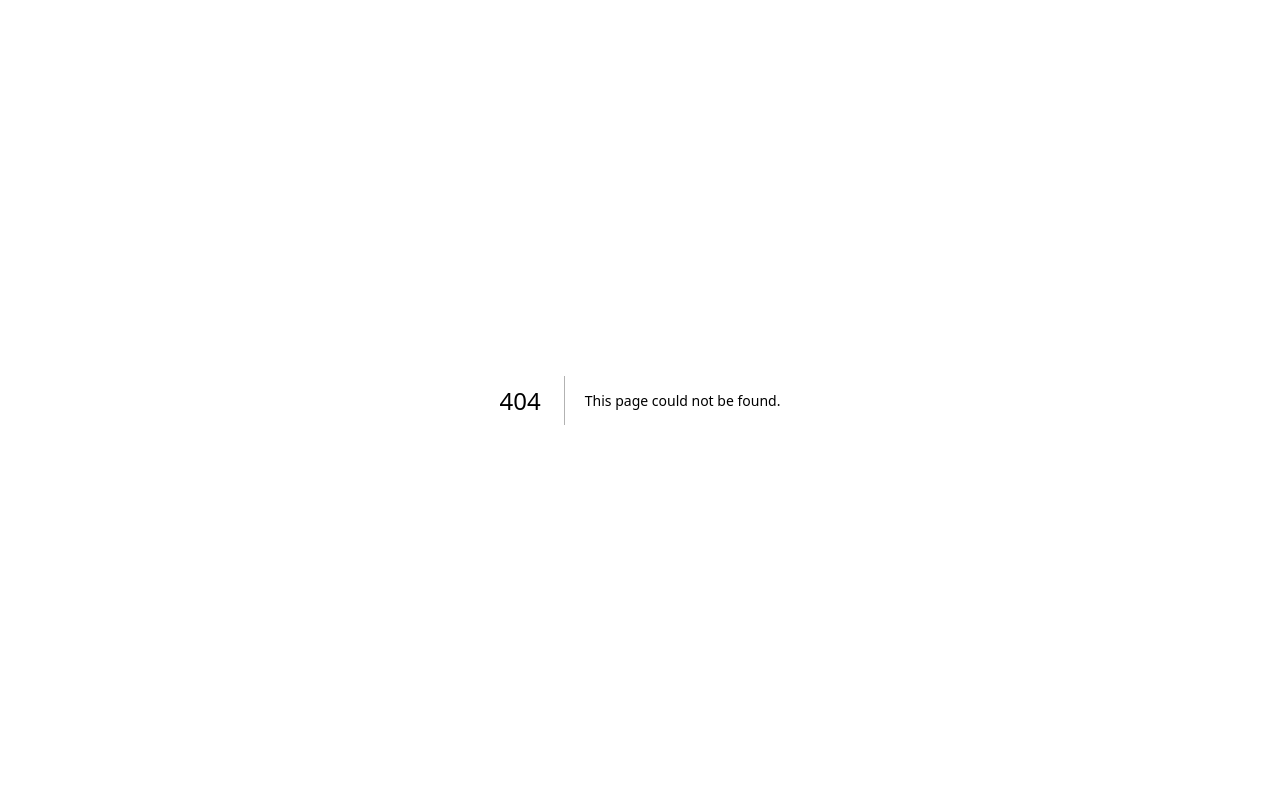
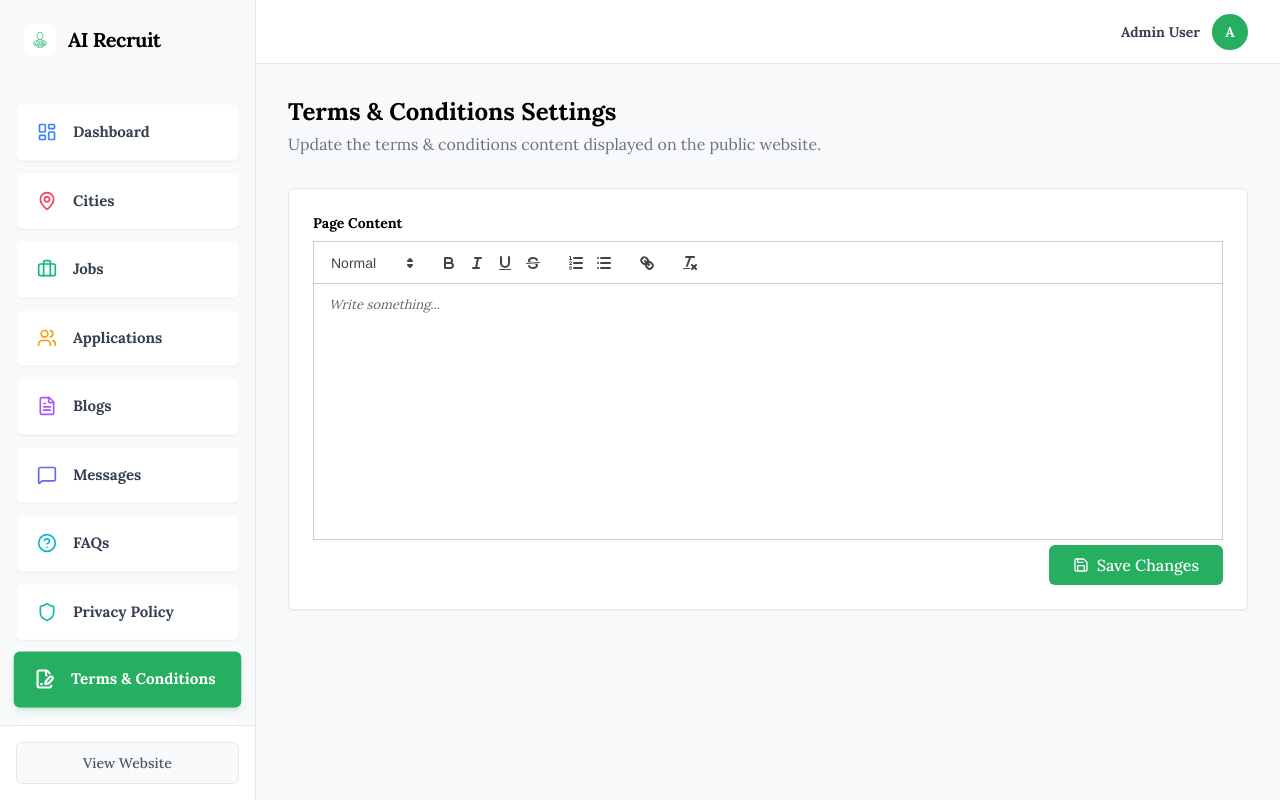
Before and after one commit to Iqbalhossen07/ai-recruitment, a Next.js app: page /system-hq/terms-conditions in a window 1280 px wide. Before the commit this address had no page. Built offline with nearby package versions, Linux system fonts and the light colour scheme; no server answers; the database is empty.

Commit message:
feat: added dynamic privacy policy, terms and conditions pages with db tables, admin editors, and fixed footer contact info and header login link

```diff
--- /dev/null
+++ b/src/app/actions/legal.ts
@@ -0,0 +1,46 @@
+"use server";
+
+import prisma from "@/lib/prisma";
+import { revalidatePath } from "next/cache";
+
+export async function getPrivacyPolicy() {
+  const policy = await prisma.privacyPolicy.findFirst();
+  return policy?.content || "<p>No Privacy Policy has been set yet.</p>";
+}
+
+export async function getTermsAndConditions() {
+  const terms = await prisma.termsAndConditions.findFirst();
+  return terms?.content || "<p>No Terms & Conditions have been set yet.</p>";
+}
+
+export async function savePrivacyPolicy(content: string) {
+  const policy = await prisma.privacyPolicy.findFirst();
+  if (policy) {
+    await prisma.privacyPolicy.update({
+      where: { id: policy.id },
+      data: { content }
+    });
+  } else {
+    await prisma.privacyPolicy.create({
+      data: { content }
+    });
+  }
+  revalidatePath("/privacy-policy");
+  return { success: true };
+}
+
+export async function saveTermsAndConditions(content: string) {
+  const terms = await prisma.termsAndConditions.findFirst();
+  if (terms) {
+    await prisma.termsAndConditions.update({
+      where: { id: terms.id },
+      data: { content }
+    });
+  } else {
+    await prisma.termsAndConditions.create({
+      data: { content }
+    });
+  }
+  revalidatePath("/terms-conditions");
+  return { success: true };
+}
--- /dev/null
+++ b/src/app/actions/siteSettings.ts
@@ -0,0 +1,27 @@
+"use server";
+
+import prisma from "@/lib/prisma";
+
+export async function getContactInfo() {
+  const settings = await prisma.siteSetting.findMany({
+    where: {
+      key: {
+        in: ["contact_email", "contact_phone", "contact_address"]
+      }
+    }
+  });
+
+  const info = {
+    email: "support@airecruit.co.uk",
+    phone: "+44 20 7946 0958",
+    address: "London, United Kingdom"
+  };
+
+  settings.forEach(s => {
+    if (s.key === "contact_email") info.email = s.value;
+    if (s.key === "contact_phone") info.phone = s.value;
+    if (s.key === "contact_address") info.address = s.value;
+  });
+
+  return info;
+}
--- /dev/null
+++ b/src/app/privacy-policy/page.tsx
@@ -0,0 +1,18 @@
+import { getPrivacyPolicy } from "@/app/actions/legal";
+import BreadcrumbBanner from "@/components/layout/BreadcrumbBanner";
+
+export default async function PrivacyPolicyPage() {
+  const content = await getPrivacyPolicy();
+
+  return (
+    <div className="flex flex-col min-h-screen">
+      <BreadcrumbBanner
+        title="Privacy Policy"
+        paths={[{ name: "Privacy Policy", url: "/privacy-policy" }]}
+      />
+      <div className="max-w-4xl mx-auto px-4 sm:px-6 lg:px-8 py-12 w-full">
+        <div className="bg-white border border-gray-200 rounded-md shadow-sm p-8 prose prose-blue max-w-none text-gray-700" dangerouslySetInnerHTML={{ __html: content }} />
+      </div>
+    </div>
+  );
+}
--- /dev/null
+++ b/src/app/system-hq/(admin)/privacy-policy/page.tsx
@@ -0,0 +1,17 @@
+import { getPrivacyPolicy } from "@/app/actions/legal";
+import LegalForm from "@/components/admin/LegalForm";
+
+export default async function AdminPrivacyPolicyPage() {
+  const content = await getPrivacyPolicy();
+
+  return (
+    <div className="max-w-5xl">
+      <div className="mb-8">
+        <h1 className="text-2xl font-bold text-black">Privacy Policy Settings</h1>
+        <p className="text-gray-500 mt-1">Update the privacy policy content displayed on the public website.</p>
+      </div>
+
+      <LegalForm type="privacy" initialContent={content === "<p>No Privacy Policy has been set yet.</p>" ? "" : content} />
+    </div>
+  );
+}
--- /dev/null
+++ b/src/app/system-hq/(admin)/terms-conditions/page.tsx
@@ -0,0 +1,17 @@
+import { getTermsAndConditions } from "@/app/actions/legal";
+import LegalForm from "@/components/admin/LegalForm";
+
+export default async function AdminTermsConditionsPage() {
+  const content = await getTermsAndConditions();
+
+  return (
+    <div className="max-w-5xl">
+      <div className="mb-8">
+        <h1 className="text-2xl font-bold text-black">Terms & Conditions Settings</h1>
+        <p className="text-gray-500 mt-1">Update the terms & conditions content displayed on the public website.</p>
+      </div>
+
+      <LegalForm type="terms" initialContent={content === "<p>No Terms & Conditions have been set yet.</p>" ? "" : content} />
+    </div>
+  );
+}
--- /dev/null
+++ b/src/app/terms-conditions/page.tsx
@@ -0,0 +1,18 @@
+import { getTermsAndConditions } from "@/app/actions/legal";
+import BreadcrumbBanner from "@/components/layout/BreadcrumbBanner";
+
+export default async function TermsConditionsPage() {
+  const content = await getTermsAndConditions();
+
+  return (
+    <div className="flex flex-col min-h-screen">
+      <BreadcrumbBanner
+        title="Terms & Conditions"
+        paths={[{ name: "Terms & Conditions", url: "/terms-conditions" }]}
+      />
+      <div className="max-w-4xl mx-auto px-4 sm:px-6 lg:px-8 py-12 w-full">
+        <div className="bg-white border border-gray-200 rounded-md shadow-sm p-8 prose prose-blue max-w-none text-gray-700" dangerouslySetInnerHTML={{ __html: content }} />
+      </div>
+    </div>
+  );
+}
--- a/src/components/admin/AdminSidebar.tsx
+++ b/src/components/admin/AdminSidebar.tsx
@@ -11,7 +11,9 @@ import {
   HelpCircle,
   Settings,
   MapPin,
-  Globe
+  Globe,
+  Shield,
+  FileSignature
 } from "lucide-react";
 import Image from "next/image";
 
@@ -26,6 +28,8 @@ export default function AdminSidebar() {
     { name: "Blogs", href: "/system-hq/blogs", icon: FileText, colorClass: "text-purple-500", bgClass: "bg-purple-50", hoverClass: "hover:bg-purple-50" },
     { name: "Messages", href: "/system-hq/messages", icon: MessageSquare, colorClass: "text-indigo-500", bgClass: "bg-indigo-50", hoverClass: "hover:bg-indigo-50" },
     { name: "FAQs", href: "/system-hq/faqs", icon: HelpCircle, colorClass: "text-cyan-500", bgClass: "bg-cyan-50", hoverClass: "hover:bg-cyan-50" },
+    { name: "Privacy Policy", href: "/system-hq/privacy-policy", icon: Shield, colorClass: "text-teal-500", bgClass: "bg-teal-50", hoverClass: "hover:bg-teal-50" },
+    { name: "Terms & Conditions", href: "/system-hq/terms-conditions", icon: FileSignature, colorClass: "text-orange-500", bgClass: "bg-orange-50", hoverClass: "hover:bg-orange-50" },
     { name: "Site Settings", href: "/system-hq/site-settings", icon: Globe, colorClass: "text-fuchsia-500", bgClass: "bg-fuchsia-50", hoverClass: "hover:bg-fuchsia-50" },
     { name: "Profile Settings", href: "/system-hq/settings", icon: Settings, colorClass: "text-slate-500", bgClass: "bg-slate-50", hoverClass: "hover:bg-slate-50" },
   ];
--- /dev/null
+++ b/src/components/admin/LegalForm.tsx
@@ -0,0 +1,69 @@
+"use client";
+
+import { useState } from "react";
+import RichTextEditor from "@/components/admin/RichTextEditor";
+import { savePrivacyPolicy, saveTermsAndConditions } from "@/app/actions/legal";
+import Swal from "sweetalert2";
+import { Save } from "lucide-react";
+
+interface LegalFormProps {
+  type: "privacy" | "terms";
+  initialContent: string;
+}
+
+export default function LegalForm({ type, initialContent }: LegalFormProps) {
+  const [content, setContent] = useState(initialContent);
+  const [isSaving, setIsSaving] = useState(false);
+
+  const handleSave = async () => {
+    setIsSaving(true);
+    try {
+      if (type === "privacy") {
+        await savePrivacyPolicy(content);
+      } else {
+        await saveTermsAndConditions(content);
+      }
+
+      Swal.fire({
+        title: "Saved!",
+        text: "The page content has been updated.",
+        icon: "success",
+        timer: 1500,
+        showConfirmButton: false
+      });
+    } catch (error) {
+      console.error(error);
+      Swal.fire({
+        title: "Error!",
+        text: "Failed to save the content.",
+        icon: "error"
+      });
+    } finally {
+      setIsSaving(false);
+    }
+  };
+
+  return (
+    <div className="bg-white rounded-md shadow-sm border border-gray-200 p-6">
+      <div className="mb-6">
+        <label className="block text-sm font-bold text-black mb-2">
+          Page Content
+        </label>
+        <div className="bg-white">
+          <RichTextEditor value={content} onChange={setContent} />
+        </div>
+      </div>
+
+      <div className="flex justify-end">
+        <button
+          onClick={handleSave}
+          disabled={isSaving}
+          className="flex items-center gap-2 bg-primary text-white px-6 py-2 rounded-md font-medium hover:bg-primary-hover transition-colors disabled:opacity-50"
+        >
+          <Save className="w-4 h-4" />
+          {isSaving ? "Saving..." : "Save Changes"}
+        </button>
+      </div>
+    </div>
+  );
+}
--- a/src/components/layout/Footer.tsx
+++ b/src/components/layout/Footer.tsx
@@ -1,6 +1,20 @@
+"use client";
+
 import Link from "next/link";
+import { useEffect, useState } from "react";
+import { getContactInfo } from "@/app/actions/siteSettings";
 
 export default function Footer() {
+  const [contactInfo, setContactInfo] = useState({
+    email: "support@airecruit.co.uk",
+    phone: "+44 20 7946 0958",
+    address: "London, United Kingdom"
+  });
+
+  useEffect(() => {
+    getContactInfo().then(setContactInfo).catch(console.error);
+  }, []);
+
   return (
     <footer className="bg-white border-t border-gray-200 py-12 mt-auto">
       <div className="max-w-7xl mx-auto px-4 sm:px-6 lg:px-8">
@@ -47,25 +61,21 @@ export default function Footer() {
           <div>
             <h3 className="text-lg font-bold mb-4 text-black">Contact Info</h3>
             <ul className="space-y-2 text-gray-600 font-medium">
-              <li>support@airecruit.co.uk</li>
-              <li>+44 20 7946 0958</li>
-              <li>London, United Kingdom</li>
+              <li>{contactInfo.email}</li>
+              <li>{contactInfo.phone}</li>
+              <li>{contactInfo.address}</li>
             </ul>
           </div>
 
         </div>
 
-        <div className="border-t border-gray-200 mt-12 pt-8 flex flex-col md:flex-row justify-between items-center">
+        <div className="border-t border-gray-200 mt-12 pt-8 flex flex-col md:flex-row justify-between items-center gap-4">
           <p className="text-gray-500 font-medium text-sm">
             &copy; {new Date().getFullYear()} AI Recruit. All rights reserved.
           </p>
-          <div className="flex space-x-6 mt-4 md:mt-0 font-medium">
-            <Link href="/privacy" className="text-gray-500 hover:text-primary text-sm transition-colors">
-              Privacy Policy
-            </Link>
-            <Link href="/terms" className="text-gray-500 hover:text-primary text-sm transition-colors">
-              Terms of Service
-            </Link>
+          <div className="flex gap-6 text-sm font-medium text-gray-500">
+            <Link href="/privacy-policy" className="hover:text-primary transition-colors">Privacy Policy</Link>
+            <Link href="/terms-conditions" className="hover:text-primary transition-colors">Terms & Conditions</Link>
           </div>
         </div>
       </div>
--- a/src/components/layout/Header.tsx
+++ b/src/components/layout/Header.tsx
@@ -59,7 +59,7 @@ export default function Header() {
           {/* Action Buttons */}
           <div className="hidden md:flex items-center space-x-4">
             <Link
-              href="/login"
+              href="/portal/login"
               className="px-5 py-2 text-primary font-medium hover:bg-primary-light rounded-md transition-colors"
             >
               Log in
@@ -115,7 +115,7 @@ export default function Header() {
             })}
             <div className="pt-4 flex flex-col space-y-3 mt-4 border-t border-gray-100">
               <Link
-                href="/login"
+                href="/portal/login"
                 onClick={() => setIsMobileMenuOpen(false)}
                 className="w-full text-center px-5 py-3 text-primary border border-primary font-medium rounded-md transition-colors"
               >
--- a/src/components/ui/LoginForm.tsx
+++ b/src/components/ui/LoginForm.tsx
@@ -62,7 +62,11 @@ export default function PortalLoginPage() {
     <div className="min-h-[calc(100vh-130px)] flex items-center justify-center bg-gray-50 py-12 px-4 sm:px-6 lg:px-8">
       <div className="max-w-md w-full space-y-8 bg-white p-10 rounded-md shadow-lg border border-gray-100">
         <div className="flex flex-col items-center">
-          <h2 className="mt-4 text-center text-3xl font-extrabold text-black">
+          <Link href="/" className="flex items-center gap-2 mb-6">
+            <svg className="w-8 h-8 text-primary" xmlns="http://www.w3.org/2000/svg" viewBox="0 0 24 24" fill="none" stroke="currentColor" strokeWidth="2" strokeLinecap="round" strokeLinejoin="round"><path d="M16 21v-2a4 4 0 0 0-4-4H6a4 4 0 0 0-4 4v2"/><circle cx="9" cy="7" r="4"/><path d="M22 21v-2a4 4 0 0 0-3-3.87"/><path d="M16 3.13a4 4 0 0 1 0 7.75"/></svg>
+            <span className="font-bold text-2xl text-primary tracking-tight">AI<span className="text-black">Recruit</span></span>
+          </Link>
+          <h2 className="text-center text-3xl font-extrabold text-black">
             Candidate Login
           </h2>
           <p className="mt-2 text-center text-sm text-gray-600">
```
Also changed, not shown: 1 other file (tests, documents, lock files or other folders).
